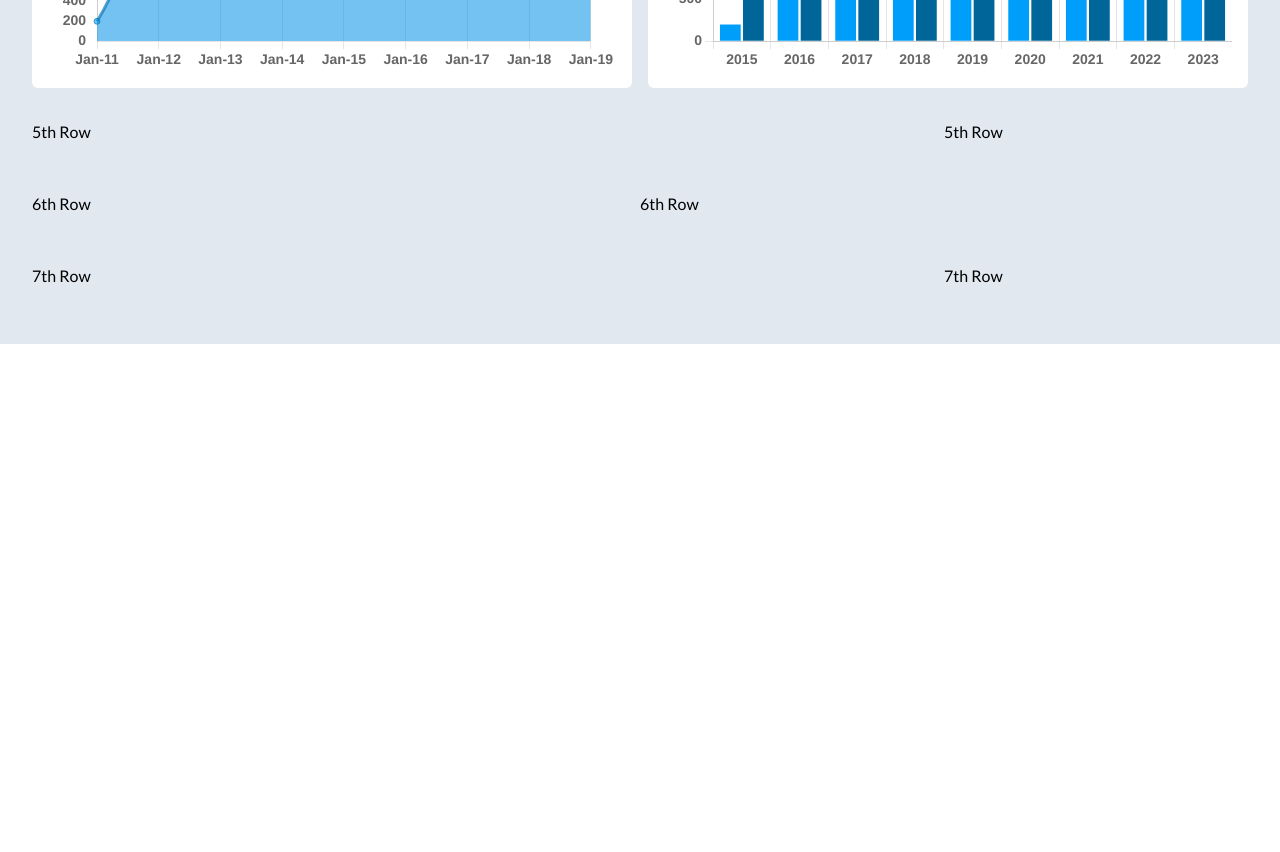
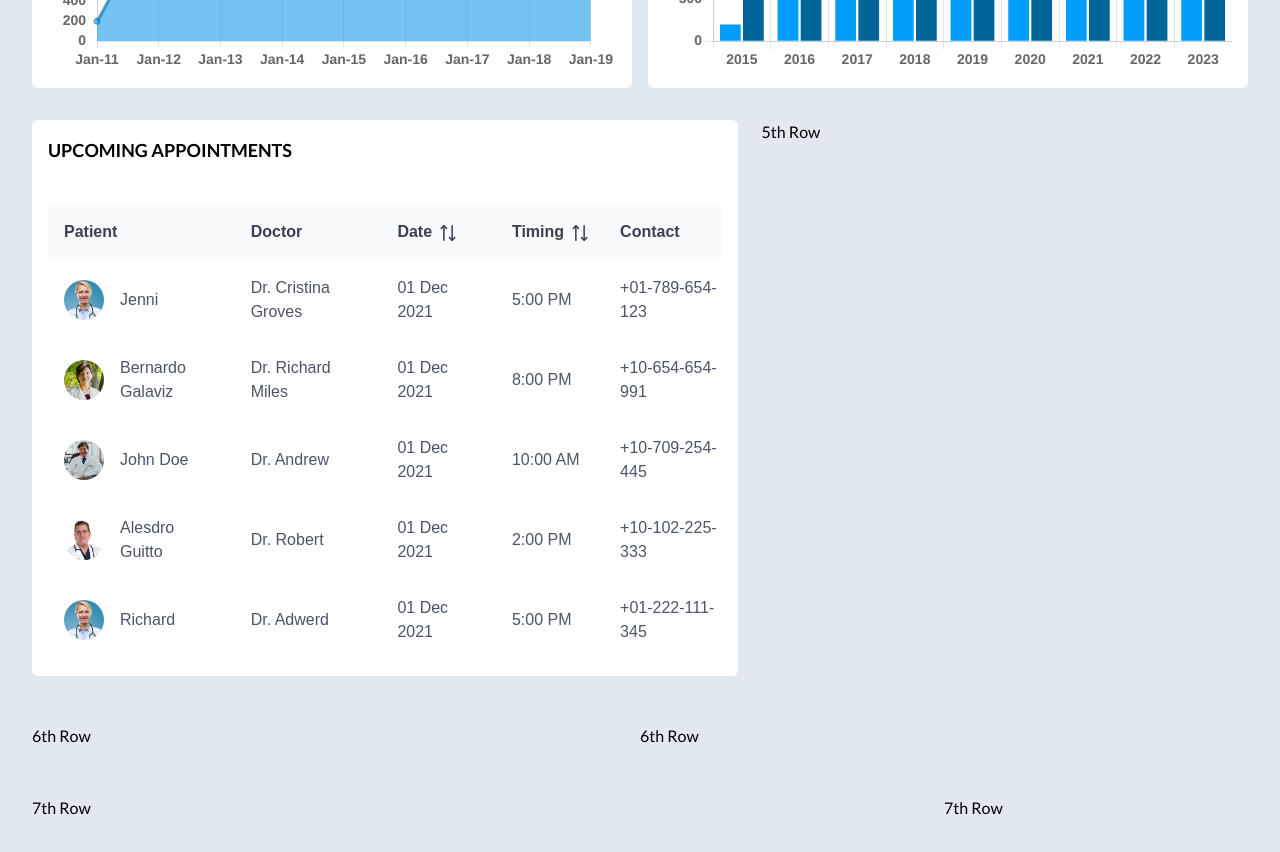
Before and after one commit to T3d4/medboard, a Vue app: page / in a window 1280 px wide. Shown: the part 1520-2372 px from the top of the page. Before the commit the page ends 1864 px from the top, so only its background shows below. Built offline with nearby package versions, Linux system fonts and the light colour scheme; a web font is replaced by a local one.

Commit message:
upcoming appointments card

```diff
--- /dev/null
+++ b/src/data/upcomingAppointData.json
@@ -0,0 +1,52 @@
+[
+    {
+        "id": 0,
+        "patientName": "Jenni",
+        "doctorName": "Dr. Cristina Groves",
+        "date": "01 Dec 2021",
+        "timing": "5:00 PM",
+        "contact": "+01-789-654-123",
+        "status": true,
+        "image":"/src/assets/images/doctor-1.jpg"
+    },
+    {
+        "id": 1,
+        "patientName": "Bernardo Galaviz",
+        "doctorName": "Dr. Richard Miles",
+        "date": "01 Dec 2021",
+        "timing":"8:00 PM",
+        "contact": "+10-654-654-991",
+        "status": true,
+        "image":"/src/assets/images/doctor-2.jpg"
+    },
+    {
+        "id": 2,
+        "patientName": "John Doe",
+        "doctorName": "Dr. Andrew",
+        "date":"01 Dec 2021",
+        "timing": "10:00 AM",
+        "contact": "+10-709-254-445",
+        "status": false,
+        "image": "/src/assets/images/doctor-3.jpg"
+    },
+    {
+        "id": 3,
+        "patientName": "Alesdro Guitto",
+        "doctorName": "Dr. Robert",
+        "date":"01 Dec 2021",
+        "timing":"2:00 PM",
+        "contact": "+10-102-225-333",
+        "status":true,
+        "image":"/src/assets/images/doctor-4.jpg"
+    },
+    {
+        "id": 4,
+        "patientName": "Richard",
+        "doctorName": "Dr. Adwerd",
+        "date":"01 Dec 2021",
+        "timing": "5:00 PM",
+        "contact":"+01-222-111-345",
+        "status":false,
+        "image":"/src/assets/images/doctor-5.jpg"
+    }
+]
--- a/src/main.js
+++ b/src/main.js
@@ -37,6 +37,8 @@ import Checkbox from 'primevue/checkbox'
 import Chart from 'primevue/chart'
 import ProgressBar from 'primevue/progressbar'
 import Carousel from 'primevue/carousel'
+import DataTable from 'primevue/datatable';
+import Column from 'primevue/column';
 
 library.add(
   faStethoscope,
@@ -52,6 +54,8 @@ const app = createApp(App)
 app.use(PrimeVue)
 app.use(router)
 
+app.component('Column', Column)
+app.component('DataTable', DataTable)
 app.component('font-awesome-icon', FontAwesomeIcon).mount('#app')
 app.component('Menu', Menu)
 app.component('Chip', Chip)
--- a/src/views/MedBoard.vue
+++ b/src/views/MedBoard.vue
@@ -386,8 +386,32 @@
       </div>
     </div>
     <div class="flex flex-row px-4 py-6">
-      <div class="basis-3/4 max-w-[75%]">5th Row</div>
-      <div class="basis-1/4 max-w-[25%]">5th Row</div>
+      <div class="basis-3/5 max-w-[60%] pr-6">
+        <div class="bg-white py-4 px-4 rounded-md">
+          <div class="text-lg text-black font-bold">
+            <h6>UPCOMING APPOINTMENTS</h6>
+          </div>
+          <Divider />
+          <div>
+          <DataTable removableSort table-style="min-width: 50rem" :value="appointments">
+          <Column header="Patient">
+          <template #body="{data}">
+          <div class="flex items-center">
+          <img :src="data.image" :alt="data.patientName" class="rounded-full h-auto w-10"/>
+          <span class="pl-4">{{ data.patientName }}</span>
+          </div>
+          </template>
+          </Column>
+          <Column field="doctorName" header="Doctor"></Column>
+          <Column field="date" header="Date" sortable></Column>
+          <Column field="timing" header="Timing" sortable></Column>
+          <Column field="contact" header="Contact"></Column>
+          <Column field="status" header="Status" sortable></Column>
+          </DataTable>
+          </div>
+          </div>
+      </div>
+      <div class="basis-2/5 max-w-[40%]">5th Row</div>
     </div>
     <div class="flex flex-row px-4 py-6">
       <div class="basis-1/2 max-w-[50%]">6th Row</div>
@@ -406,6 +430,7 @@ import { setAppointment, setPatient, setEarning } from '../data/chartData'
 import doctors from '../data/doctors.json'
 import { setPatientTotalChart } from '../data/patientChartData'
 import {setPatientInChart} from '../data/patientInChartData'
+import upcomingAppointData from '../data/upcomingAppointData.json'
 
 onMounted(() => {
   chartAppointment.value = setAppointment()
@@ -417,6 +442,7 @@ onMounted(() => {
   chartPatientIn.value = setPatientInChart()
   chartPatientInOptions.value = setChartPatientInOptions()
   doctor.value = doctors
+  appointments.value = upcomingAppointData
 })
 
 const doctor = ref()
@@ -429,6 +455,7 @@ const chartPatientTotal = ref()
 const chartPatientOptions = ref()
 const chartPatientInOptions = ref()
 const chartPatientIn = ref()
+const appointments = ref()
 
 // Patient Total
 
```
